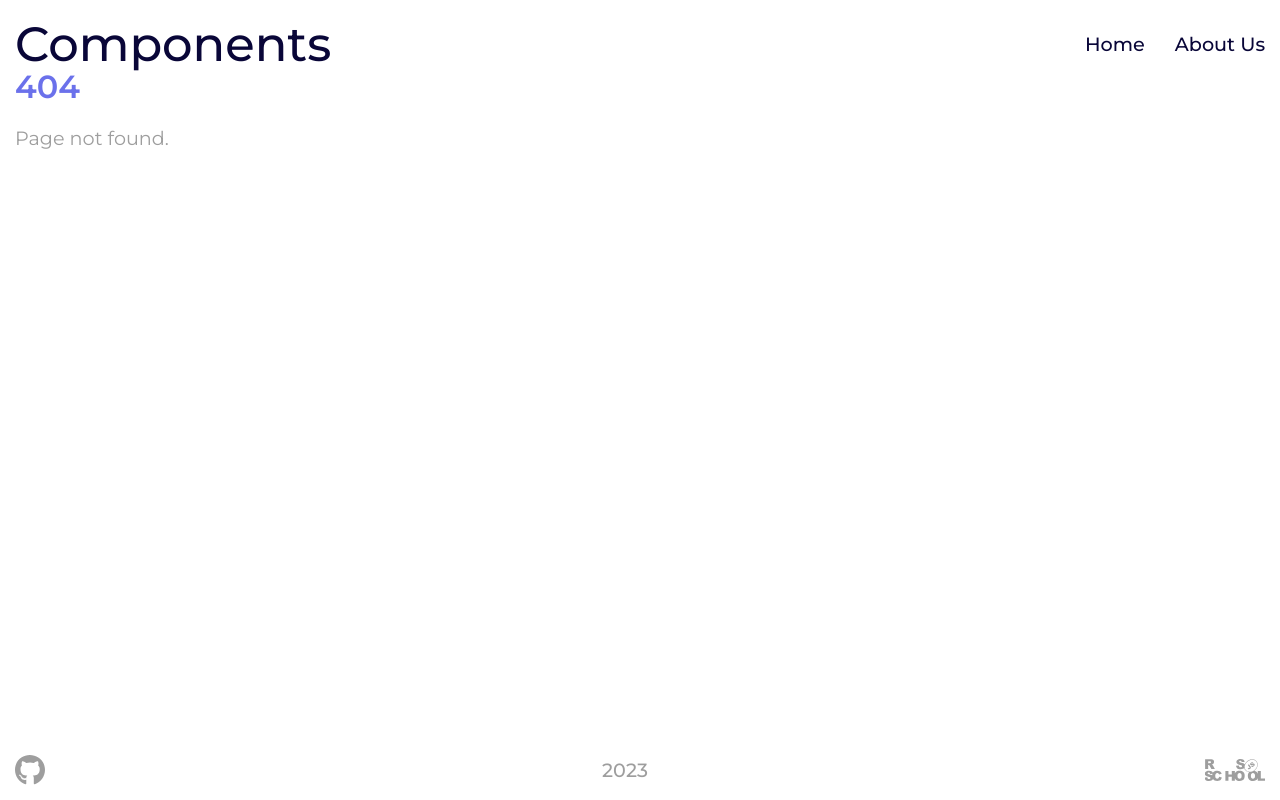
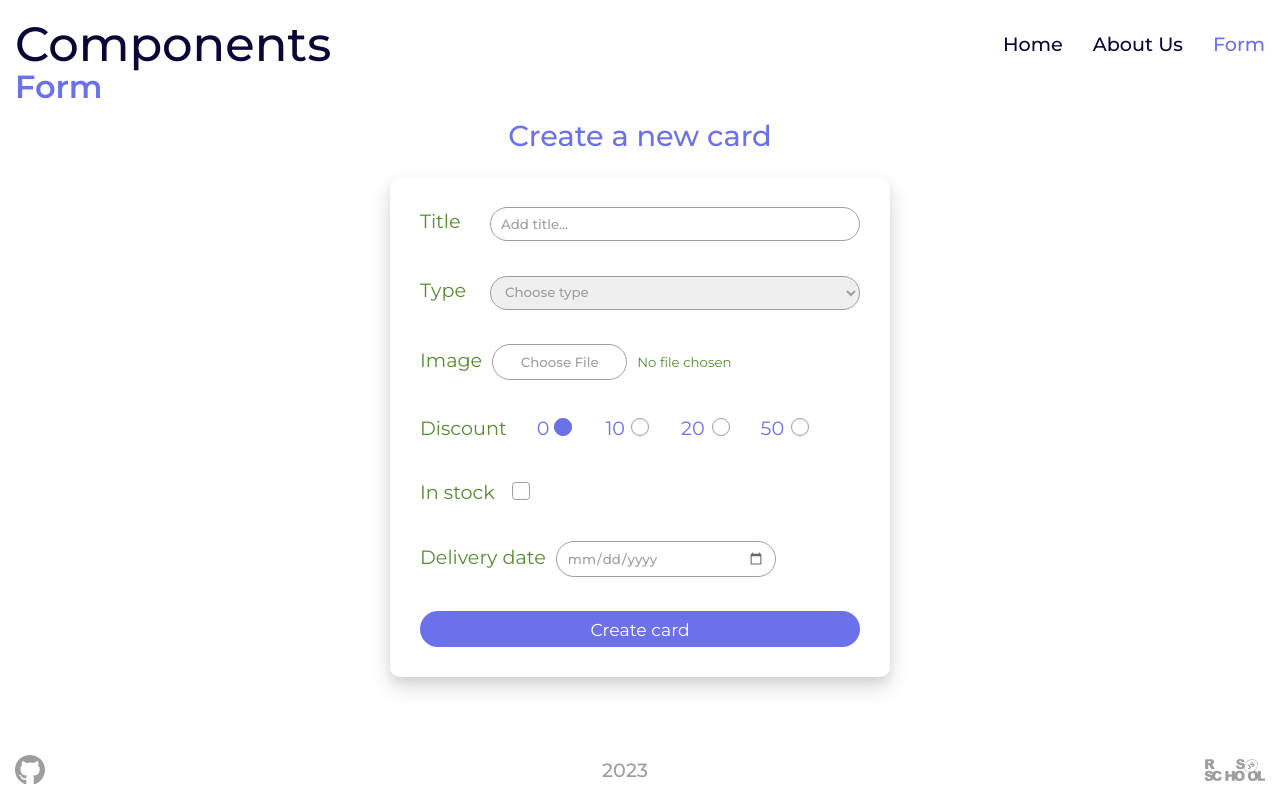
Before and after one commit to YuMentsel/react-rss, a React (Vite) app: page /form in a window 1280 px wide. Before the commit this address led to /404. Built offline with nearby package versions, Linux system fonts and the light colour scheme.

Commit message:
feat: add form view

```diff
--- a/index.html
+++ b/index.html
@@ -7,7 +7,7 @@
     <link rel="preconnect" href="https://fonts.googleapis.com">
     <link rel="preconnect" href="https://fonts.gstatic.com" crossorigin>
     <link href="https://fonts.googleapis.com/css2?family=Montserrat:wght@400;500;600;800&display=swap" rel="stylesheet">
-    <title>Components</title>
+    <title>React</title>
   </head>
   <body>
     <div id="root"></div>
--- a/src/App.tsx
+++ b/src/App.tsx
@@ -3,6 +3,7 @@ import { BrowserRouter, Routes, Route, Navigate } from 'react-router-dom';
 import Layout from './layout';
 import HomePage from './pages/HomePage';
 import AboutPage from './pages/AboutPage';
+import FormPage from './pages/FormPage';
 import NotFoundPage from './pages/NotFoundPage';
 
 class App extends React.Component {
@@ -13,6 +14,7 @@ class App extends React.Component {
           <Route path="/" element={<Layout />}>
             <Route index element={<HomePage />} />
             <Route path="about" element={<AboutPage />} />
+            <Route path="form" element={<FormPage />} />
             <Route path="404" element={<NotFoundPage />} />
             <Route path="*" element={<Navigate replace to="404" />} />
           </Route>
--- /dev/null
+++ b/src/components/Form/Form.scss
@@ -0,0 +1,165 @@
+.form {
+  display: flex;
+  flex-direction: column;
+  justify-content: space-between;
+  margin: 30px 0;
+  width: 500px;
+  padding: 30px;
+  height: 500px;
+  border-radius: 10px;
+  color: #6b71eb;
+  box-shadow: rgba(0, 0, 0, 0.15) 0px 10px 20px, rgba(0, 0, 0, 0.05) 0px 5px 10px;
+  overflow: hidden;
+
+  &__wrapper {
+    display: flex;
+  }
+
+  &__title {
+    text-align: left;
+    color: #558d30;
+    margin-right: 10px;
+    min-width: 60px;
+  }
+
+  &__input {
+    height: 36px;
+    display: flex;
+    box-sizing: border-box;
+    padding: 7px 10px;
+    border-radius: 18px;
+    border: 1px solid #9e9e9e;
+    outline: none;
+    color: #9e9e9e;
+    flex-grow: 2;
+    height: 34px;
+    font-family: inherit;
+    font-weight: 500;
+    cursor: pointer;
+    &:hover,
+    &:active {
+      border: 1px solid #6b71eb;
+    }
+    &::placeholder {
+      color: #9e9e9e;
+    }
+  }
+
+  &__img-input {
+    font-family: inherit;
+    &::-webkit-file-upload-button {
+      font-family: inherit;
+      font-weight: 500;
+      margin: 0 10px;
+      height: 36px;
+      width: 135px;
+      padding: 7px 10px;
+      border-radius: 18px;
+      border: 1px solid #9e9e9e;
+      background-color: transparent;
+      color: #9e9e9e;
+      cursor: pointer;
+      &:hover,
+      &:active {
+        border: 1px solid #6b71eb;
+      }
+    }
+  }
+
+  &__date-input {
+    margin: 0 10px;
+    height: 36px;
+    padding: 7px 10px;
+    border-radius: 18px;
+    border: 1px solid #9e9e9e;
+    background-color: transparent;
+    color: #9e9e9e;
+    width: 220px;
+    outline: none;
+    font-family: inherit;
+    font-weight: 500;
+    cursor: pointer;
+    &:hover,
+    &:active {
+      border: 1px solid #6b71eb;
+    }
+    &::-webkit-calendar-picker-indicator {
+      opacity: 0.6;
+    }
+  }
+
+  &__fieldset {
+    text-align: left;
+    border: none;
+    display: flex;
+  }
+
+  &__label {
+    position: relative;
+    padding: 0 20px;
+  }
+
+  &__radio {
+    position: absolute;
+    top: 2px;
+  }
+
+  &__button {
+    height: 36px;
+    border-radius: 18px;
+    border: none;
+    background-color: #6b71eb;
+    color: #ffffff;
+    font-family: inherit;
+    font-size: 0.9em;
+    cursor: pointer;
+  }
+}
+
+input[type='radio'],
+input[type='checkbox'] {
+  cursor: pointer;
+}
+
+input[type='radio'],
+input[type='checkbox'] {
+  position: relative;
+  left: 20%;
+  height: 16px;
+  width: 16px;
+  -webkit-appearance: none;
+  -moz-appearance: none;
+  appearance: none;
+  outline: none;
+
+  &::before {
+    content: '';
+    position: absolute;
+    top: 50%;
+    left: 50%;
+    width: 16px;
+    height: 16px;
+    border-radius: 50%;
+    transform: translate(-50%, -50%);
+    background-color: #ffffff;
+    border: 1px solid #9e9e9e;
+  }
+
+  &:checked::after {
+    content: '';
+    position: absolute;
+    top: 50%;
+    left: 50%;
+    width: 18px;
+    height: 18px;
+    border-radius: 50%;
+    background-color: #6b71eb;
+    transform: translate(-50%, -50%);
+    visibility: visible;
+  }
+}
+
+input[type='checkbox']::before,
+input[type='checkbox']:checked::after {
+  border-radius: 20%;
+}
--- /dev/null
+++ b/src/components/Form/Form.tsx
@@ -0,0 +1,96 @@
+import React from 'react';
+
+const types = ['Succulent', 'Sansevieria', 'Flowering', 'Fern', 'Lavender', 'Cactus', 'Tree'];
+const discount = [0, 10, 20, 50];
+
+class Form extends React.Component {
+  title = React.createRef<HTMLInputElement>();
+  type = React.createRef<HTMLSelectElement>();
+  date = React.createRef<HTMLInputElement>();
+  discount = React.createRef<HTMLFieldSetElement>();
+  stock = React.createRef<HTMLInputElement>();
+  image = React.createRef<HTMLInputElement>();
+
+  handleSubmit(e: React.FormEvent) {
+    e.preventDefault();
+    console.log('Submit');
+  }
+
+  handleInput() {
+    console.log('Input');
+  }
+
+  render() {
+    return (
+      <form className="form" onSubmit={(e) => this.handleSubmit(e)}>
+        <div className="form__wrapper">
+          <label className="form__title">Title</label>
+          <input
+            type="text"
+            placeholder="Add title..."
+            ref={this.title}
+            onInput={() => this.handleInput()}
+            className="form__input"
+          />
+        </div>
+
+        <div className="form__wrapper">
+          <label className="form__title">Type</label>
+          <select ref={this.type} onInput={() => this.handleInput()} className="form__input">
+            {' '}
+            <option value="0" key="0">
+              Choose type
+            </option>
+            {types.map((type) => (
+              <option key={type.toLowerCase()} value={type}>
+                {type}
+              </option>
+            ))}
+          </select>
+        </div>
+
+        <div className="form__wrapper">
+          <label className="form__title">
+            Image
+            <input
+              className="form__img-input"
+              type="file"
+              accept=".jpg, .jpeg, .png"
+              ref={this.image}
+            />
+          </label>
+        </div>
+
+        <fieldset ref={this.discount} className="form__fieldset">
+          <label className="form__title">Discount</label>
+          {discount.map((val) => (
+            <label className="form__label" key={val}>
+              {val}
+              <input type="radio" name="stock" value={val} defaultChecked={val === 0} />
+            </label>
+          ))}
+        </fieldset>
+
+        <div className="form__wrapper">
+          <label className="form__title">
+            In stock
+            <input type="checkbox" name="stock" />
+          </label>
+        </div>
+
+        <div className="form__wrapper">
+          <label className="form__title">
+            Delivery date
+            <input type="date" ref={this.date} className="form__date-input" />
+          </label>
+        </div>
+
+        <button type="submit" className="form__button">
+          Create card
+        </button>
+      </form>
+    );
+  }
+}
+
+export default Form;
--- /dev/null
+++ b/src/components/Form/index.ts
@@ -0,0 +1 @@
+export { default } from './Form';
--- a/src/index.scss
+++ b/src/index.scss
@@ -29,4 +29,5 @@ body {
 @import
   './layout/Layout',
   './components/Search/Search',
-  './components/Card/Card';
+  './components/Card/Card',
+  './components/Form/Form';
--- a/src/layout/Header/Header.tsx
+++ b/src/layout/Header/Header.tsx
@@ -13,6 +13,7 @@ class Header extends React.Component<HeaderTitle> {
         <div className="header__nav">
           <NavLink to="/">Home</NavLink>
           <NavLink to="/about">About Us</NavLink>
+          <NavLink to="/form">Form</NavLink>
         </div>
         <h2>{this.props.title}</h2>
       </header>
--- a/src/layout/Layout.scss
+++ b/src/layout/Layout.scss
@@ -25,6 +25,7 @@
     font-weight: 500;
     width: 50%;
   }
+}
 
 h2 {
   display: flex;
@@ -34,7 +35,6 @@
   color: #6b71eb;
   line-height: 0.8;
   margin: 0;
-  }
 }
 
 .main {
@@ -47,6 +47,16 @@
   margin-top: 50px;
   font-size: 1.2em;
   color: #9e9e9e;
+
+  &_form {
+    align-items: center;
+    justify-content: flex-start;
+
+    h2 {
+      font-size: 1.5em;
+      font-weight: 500;
+    }
+  }
 }
 
 .footer {
--- /dev/null
+++ b/src/pages/FormPage/FormPage.tsx
@@ -0,0 +1,19 @@
+import React from 'react';
+import Header from '../../layout/Header/Header';
+import Form from '../../components/Form';
+
+class FormPage extends React.Component {
+  render() {
+    return (
+      <>
+        <Header title={'Form'} />
+        <main className="main main_form">
+          <h2>Create a new card</h2>
+          <Form />
+        </main>
+      </>
+    );
+  }
+}
+
+export default FormPage;
--- /dev/null
+++ b/src/pages/FormPage/index.ts
@@ -0,0 +1 @@
+export { default } from './FormPage';
```
Lines whose indentation alone changed are shown as unchanged.
